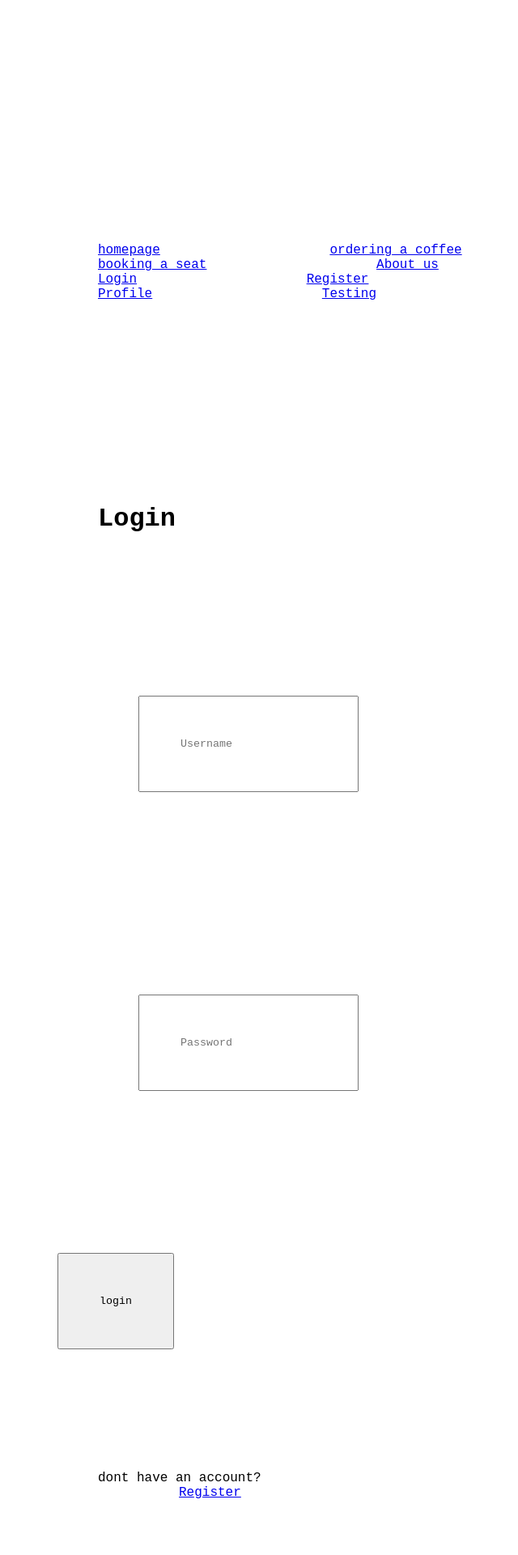
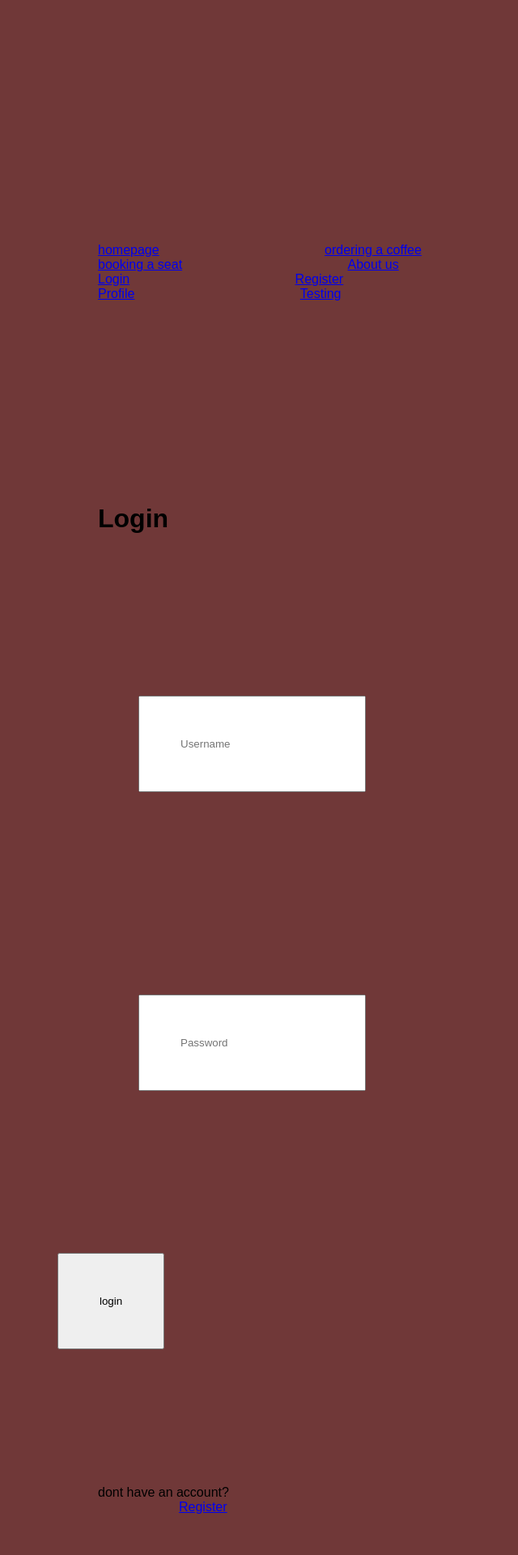
Before and after one commit to khanya-mcfadden/website-framework, a Flask app: page /login in a window 1280 px wide. Shown: the top 1920 px of the page at 81% size, without its empty margins (279-919 px from the left). After the commit the page ends 1869 px from the top, so only its background shows below. Run offline with Flask 3, Linux system fonts and the light colour scheme.

Commit message:
chore: Update CSS styling and file paths for login page

```diff
--- a/stylesheet/main.css
+++ b/stylesheet/main.css
@@ -1,5 +1,10 @@
 * {
-    font-family: 'Courier New', Courier, monospace;
+    font-family: Arial, sans-serif;
     margin: 50px;
     padding: 50px;
+    box-sizing: border-box;
 }
+body {
+    background: #703838;
+    min-height: 100vh;
+}
--- a/templates/index.html
+++ b/templates/index.html
@@ -7,6 +7,8 @@
     <title>Page Title</title>
     <meta charset="UTF-8">
     <meta name="viewport" content="width=device-width, initial-scale=1.0">
+    <link rel="stylesheet" href="main.css">
+
 </head>
 <body>
     <nav class="topnav">
```
Also changed, not shown: templates/login.html (+4 -6 lines).
